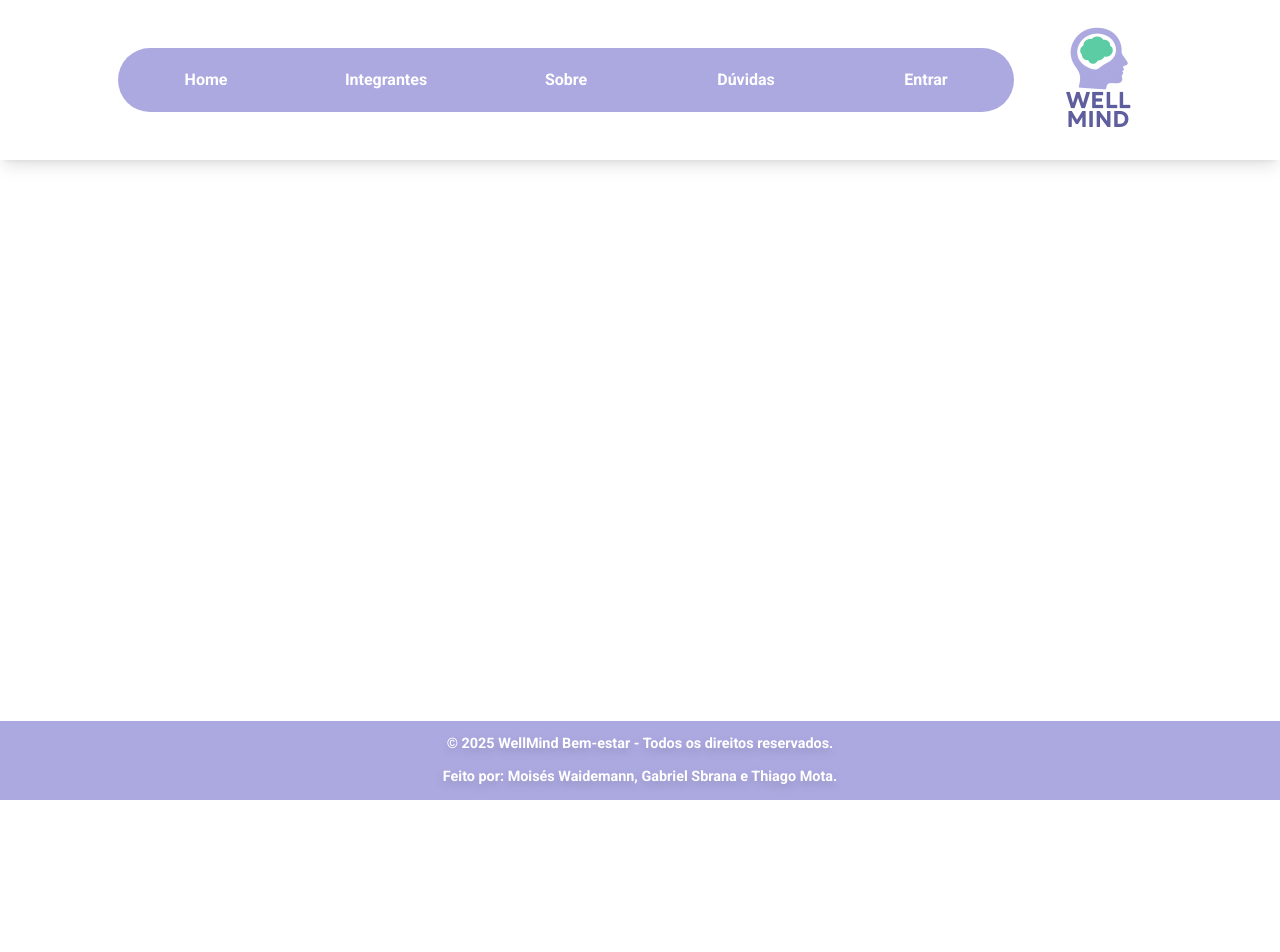
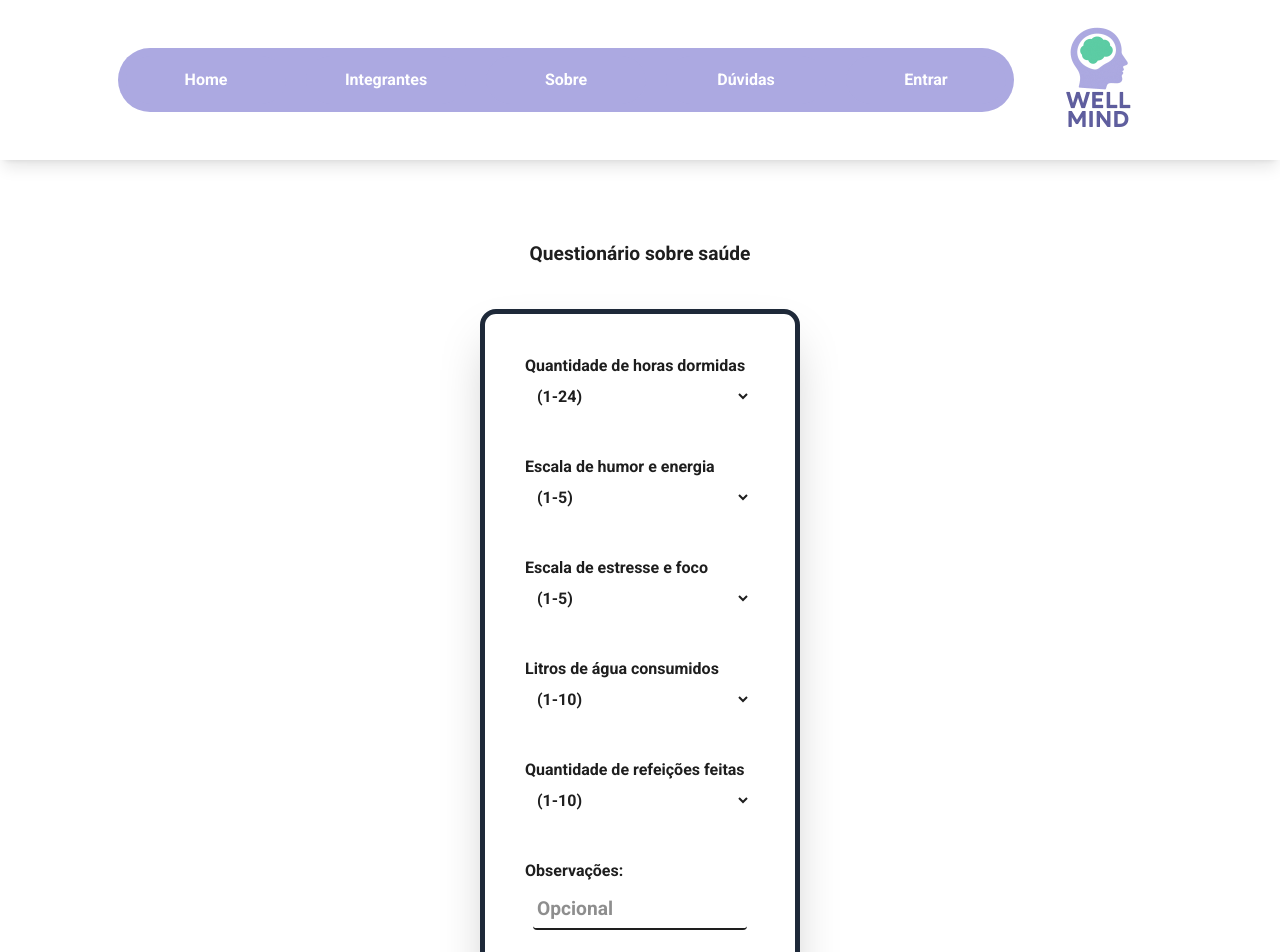
Before and after one commit to WellMind-Bem-estar-Inteligente/WellMind, a React (Vite) app in the folder wellmind-project/: page /perguntas in a window 1280 px wide. Shown: the top 952 px of the page. Before the commit the page ends 800 px from the top, so only its background shows below. Built offline with nearby package versions, Linux system fonts and the light colour scheme; no server answers; a web font is replaced by a local one.

Commit message:
feat: Adicionar formulário de perguntas e lógica de envio de respostas

```diff
--- /dev/null
+++ b/wellmind-project/src/components/FormPerguntas/FormPerguntas.tsx
@@ -0,0 +1,107 @@
+import type { tipoPropsFormPerguntas } from "../../types/Forms/tipoFormPerguntas";
+
+
+export default function FormPerguntas({register, onSubmit}: tipoPropsFormPerguntas){
+    return(
+        <div>
+            <form className="border-5 rounded-2xl h-[110vh] p-5 border-gray-800 m-10 flex flex-col shadow-2xl md:w-[45vw] lg:w-[35vw] xl:w-[25vw]" onSubmit={onSubmit}>
+                <div className="flex flex-col p-5">
+                    <label className="text-[1rem] ">Quantidade de horas dormidas</label>
+                    <select className="p-1 text-[1rem] m-1" {...register("sono", {required: true})}>
+                        <option value="">(1-24)</option>
+                        <option value="1">1</option>
+                        <option value="2">2</option>
+                        <option value="3">3</option>
+                        <option value="4">4</option>
+                        <option value="5">5</option>
+                        <option value="6">6</option>
+                        <option value="7">7</option>
+                        <option value="8">8</option>
+                        <option value="9">9</option>
+                        <option value="10">10</option>
+                        <option value="11">11</option>
+                        <option value="12">12</option>
+                        <option value="13">13</option>
+                        <option value="14">14</option>
+                        <option value="15">15</option>
+                        <option value="16">16</option>
+                        <option value="17">17</option>
+                        <option value="18">18</option>
+                        <option value="19">19</option>
+                        <option value="20">20</option>
+                        <option value="21">21</option>
+                        <option value="22">22</option>
+                        <option value="23">23</option>
+                        <option value="24">24</option>
+                    </select>
+                </div>
+                <div className="flex flex-col p-5">
+                    <label className="text-[1rem]">Escala de humor e energia</label>
+                    <select className="p-1 text-[1rem] m-1" {...register("humor", {required: true})}>
+                        <option value="">(1-5)</option>
+                        <option value="1">1</option>
+                        <option value="2">2</option>
+                        <option value="3">3</option>
+                        <option value="4">4</option>
+                        <option value="5">5</option>
+                    </select>
+                </div>
+                <div className="flex flex-col p-5">
+                    <label className="text-[1rem]">Escala de estresse e foco</label>
+                    <select className="p-1 text-[1rem] m-1" {...register("estresse", {required: true})}>
+                        <option value="">(1-5)</option>
+                        <option value="1">1</option>
+                        <option value="2">2</option>
+                        <option value="3">3</option>
+                        <option value="4">4</option>
+                        <option value="5">5</option>
+                    </select>
+                </div>
+                <div className="flex flex-col p-5">
+                    <label className="text-[1rem] ">Litros de água consumidos</label>
+                    <select className="p-1 text-[1rem] m-1" {...register("agua", {required: true})}>
+                        <option value="">(1-10)</option>
+                        <option value="1">1</option>
+                        <option value="2">2</option>
+                        <option value="3">3</option>
+                        <option value="4">4</option>
+                        <option value="5">5</option>
+                        <option value="6">6</option>
+                        <option value="7">7</option>
+                        <option value="8">8</option>
+                        <option value="9">9</option>
+                        <option value="10">10</option>
+                    </select>
+                </div>
+                <div className="flex flex-col p-5">
+                    <label className="text-[1rem]">Quantidade de refeições feitas</label>
+                    <select className="p-1 text-[1rem] m-1" {...register("alimentacao", {required: true})}>
+                        <option value="">(1-10)</option>
+                        <option value="1">1</option>
+                        <option value="2">2</option>
+                        <option value="3">3</option>
+                        <option value="4">4</option>
+                        <option value="5">5</option>
+                        <option value="6">6</option>
+                        <option value="7">7</option>
+                        <option value="8">8</option>
+                        <option value="9">9</option>
+                        <option value="10">10</option>
+                    </select>
+                </div>
+                <div className="flex flex-col p-5">
+                    <label className="text-[1rem]">Observações: </label>
+                    <input className="p-1 text-[1.2rem] m-2 rounded-sm border-b-2" {...register("observacoes", {required: false})} type="text" placeholder="Opcional"/>
+                </div>
+
+                <div className="flex justify-center items-center">
+                    <div>
+                        <button className="flex items-center justify-center bg-[var(--color-font-purple)] w-[25vw] h-[5vh] text-[1.2rem] text-center text-white font-bold rounded-2xl md:w-[30vw] lg:my-0 lg:w-[25vw] xl:w-[20vw] hover:cursor-pointer" type="submit">
+                            Enviar
+                        </button>
+                    </div>
+                </div>
+            </form>
+        </div>
+    );
+}
--- a/wellmind-project/src/routes/PagesSolucao/Perguntas/index.tsx
+++ b/wellmind-project/src/routes/PagesSolucao/Perguntas/index.tsx
@@ -1,7 +1,76 @@
+import { useEffect, useState } from "react";
+import FormPerguntas from "../../../components/FormPerguntas/FormPerguntas";
+import { useForm } from "react-hook-form";
+import type { tipoPerguntas } from "../../../types/tipoForm/tipoPerguntas";
+import { useNavigate } from "react-router-dom";
+import type { tipoHabito } from "../../../types/tipos/tipoHabito";
+const URL_API = import.meta.env.VITE_URL_API;
+
 export default function Perguntas() {
+    const usuarioSessionRaw = sessionStorage.getItem("usuario");
+    const usuarioSession = usuarioSessionRaw ? JSON.parse(usuarioSessionRaw) : null;
+
+    const idDoUsuario = usuarioSession?.idUsuario ?? null;
+
+    const navigate = useNavigate();
+    const { register, handleSubmit } = useForm<tipoPerguntas>();
+    const [loading, setLoading] = useState(false);
+    const [habitos, setHabitos] = useState<tipoHabito[]>([]);
+
+    useEffect(() => {
+        const fetchdata = async () => {
+            const response = await fetch(`${URL_API}/habito`);
+            const data: tipoHabito[] = await response.json();
+            setHabitos(data);
+        }
+        fetchdata();
+    }, []);
+
+    function getHabitoId(tipo: string) { const habito = habitos.find(h => h.tipo.toUpperCase() === tipo.toUpperCase());
+        return habito?.idHabito ?? null;
+    }
+
+    const onSubmit = handleSubmit(async (data) => {
+        if (!idDoUsuario) {
+            alert("Erro: usuário não encontrado. Faça login novamente.");
+            return;
+        }
+
+        setLoading(true);
+
+        const respostas = [
+            { idUsuario: idDoUsuario, idHabito: getHabitoId("SONO"), resposta: Number(data.sono), observacoes: null },
+            { idUsuario: idDoUsuario, idHabito: getHabitoId("HUMOR E ENERGIA"), resposta: Number(data.humor), observacoes: null },
+            { idUsuario: idDoUsuario, idHabito: getHabitoId("ESTRESSE E FOCO"), resposta: Number(data.estresse), observacoes: null },
+            { idUsuario: idDoUsuario, idHabito: getHabitoId("HIDRATAÇÃO"), resposta: Number(data.agua), observacoes: null },
+            { idUsuario: idDoUsuario, idHabito: getHabitoId("ALIMENTAÇÃO"), resposta: Number(data.alimentacao), observacoes: null },
+            { idUsuario: idDoUsuario, idHabito: getHabitoId("OBSERVAÇÕES"), resposta: null, observacoes: data.observacoes || null }
+        ];
+
+        console.log("JSON enviado:", respostas);
+
+        for (const r of respostas) {
+            await fetch(`${URL_API}/resposta_usuario`, {
+                method:"POST",
+                headers: { "Content-Type": "application/json" },
+                body: JSON.stringify(r)
+            });
+        }
+
+
+        alert("Enviado com sucesso!");
+        navigate("/");
+        setLoading(false);
+    });
+
     return (
-        <main>
-
+        <main className="mt-105 lg:mt-60 flex flex-col items-center text-[var(--color-font-black)] font-bold text-[1.2rem]">
+            <h1>Questionário sobre saúde</h1>
+            {loading ? (
+                    <p className="text-[var(--color-font-black)] m-10">Enviando respostas...</p>
+                  ) : (
+                    <FormPerguntas register={register} onSubmit={onSubmit} />
+                  )}
         </main>
     );
 }
--- /dev/null
+++ b/wellmind-project/src/types/tipoForm/tipoPerguntas.ts
@@ -0,0 +1,11 @@
+export type tipoPerguntas = {
+    idUsuario: number,
+    idHabito: number,
+    sono: number,
+    humor: number,
+    estresse: number,
+    agua: number,
+    alimentacao: number,
+    resposta: string,
+    observacoes: string | null
+}
```
